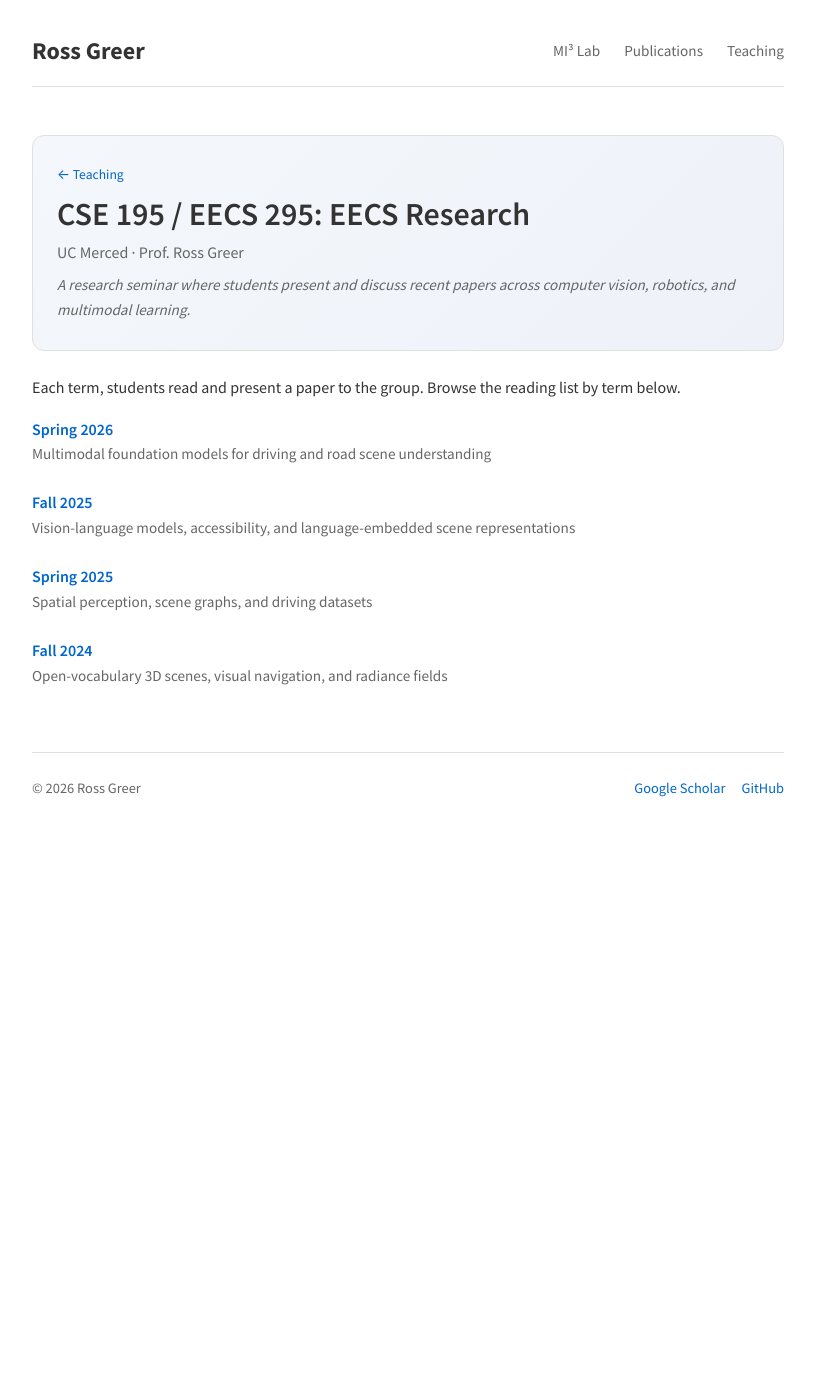
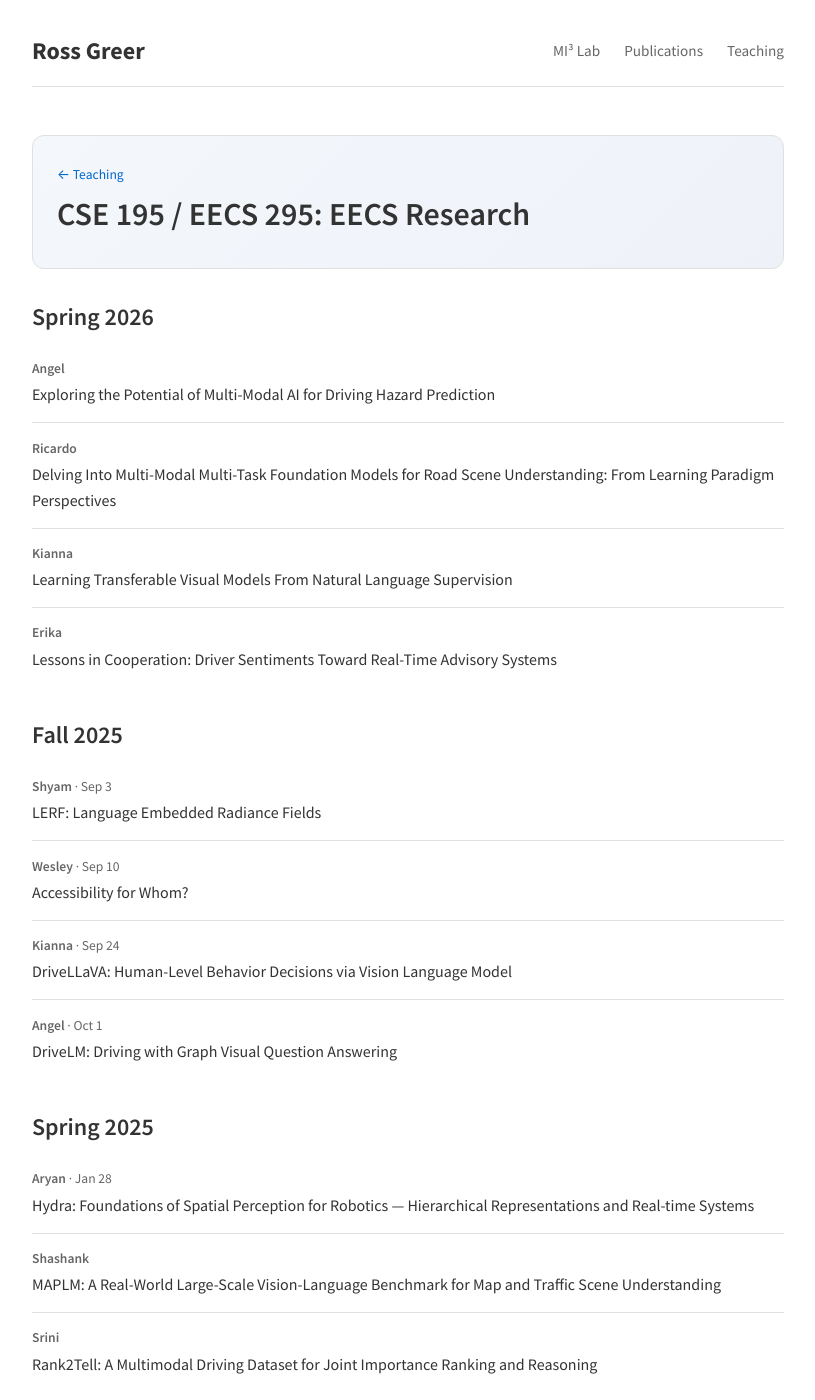
Before and after one commit to rossgreer/rossgreer.github.io, a Jekyll site: the page built from cse195.md, in a window 1280 px wide and 1400 px high. Shown: the whole window, without its empty margins (232-1047 px from the left). Built offline with Jekyll 4.4.1, drawn with Linux system fonts in a browser that asks for light colours; some web fonts are replaced; some of the changed text lies outside the part shown.

Commit message:
Consolidate CSE 195/295 seminar into a single page
Merge the per-term subpages into one CSE 195/295 page listing all
terms, remove the hero byline and description, and drop the Sven
intro entry (not a paper).

Co-Authored-By: Claude Opus 4.7 <noreply@anthropic.com>

```diff
--- a/cse195.md
+++ b/cse195.md
@@ -7,28 +7,100 @@ permalink: /teaching/cse195/
 <div class="course-hero">
   <div class="course-hero-eyebrow"><a href="{{ '/teaching' | relative_url }}">&larr; Teaching</a></div>
   <h1>CSE 195 / EECS 295: EECS Research</h1>
-  <p class="course-hero-sub">UC Merced &middot; Prof. Ross Greer</p>
-  <p class="course-hero-tag">A research seminar where students present and discuss recent papers across computer vision, robotics, and multimodal learning.</p>
 </div>
 
-Each term, students read and present a paper to the group. Browse the reading list by term below.
+## Spring 2026
 
-<div class="course">
-  <div class="course-title"><a href="{{ '/teaching/cse195/spring2026' | relative_url }}">Spring 2026</a></div>
-  <div class="course-info">Multimodal foundation models for driving and road scene understanding</div>
-</div>
+<ul class="paper-list">
+  <li class="paper-item">
+    <div class="paper-meta"><span class="paper-presenter">Angel</span></div>
+    <div class="paper-title">Exploring the Potential of Multi-Modal AI for Driving Hazard Prediction</div>
+  </li>
+  <li class="paper-item">
+    <div class="paper-meta"><span class="paper-presenter">Ricardo</span></div>
+    <div class="paper-title">Delving Into Multi-Modal Multi-Task Foundation Models for Road Scene Understanding: From Learning Paradigm Perspectives</div>
+  </li>
+  <li class="paper-item">
+    <div class="paper-meta"><span class="paper-presenter">Kianna</span></div>
+    <div class="paper-title">Learning Transferable Visual Models From Natural Language Supervision</div>
+  </li>
+  <li class="paper-item">
+    <div class="paper-meta"><span class="paper-presenter">Erika</span></div>
+    <div class="paper-title">Lessons in Cooperation: Driver Sentiments Toward Real-Time Advisory Systems</div>
+  </li>
+</ul>
 
-<div class="course">
-  <div class="course-title"><a href="{{ '/teaching/cse195/fall2025' | relative_url }}">Fall 2025</a></div>
-  <div class="course-info">Vision-language models, accessibility, and language-embedded scene representations</div>
-</div>
+## Fall 2025
 
-<div class="course">
-  <div class="course-title"><a href="{{ '/teaching/cse195/spring2025' | relative_url }}">Spring 2025</a></div>
-  <div class="course-info">Spatial perception, scene graphs, and driving datasets</div>
-</div>
+<ul class="paper-list">
+  <li class="paper-item">
+    <div class="paper-meta"><span class="paper-presenter">Shyam</span> &middot; Sep 3</div>
+    <div class="paper-title">LERF: Language Embedded Radiance Fields</div>
+  </li>
+  <li class="paper-item">
+    <div class="paper-meta"><span class="paper-presenter">Wesley</span> &middot; Sep 10</div>
+    <div class="paper-title">Accessibility for Whom?</div>
+  </li>
+  <li class="paper-item">
+    <div class="paper-meta"><span class="paper-presenter">Kianna</span> &middot; Sep 24</div>
+    <div class="paper-title">DriveLLaVA: Human-Level Behavior Decisions via Vision Language Model</div>
+  </li>
+  <li class="paper-item">
+    <div class="paper-meta"><span class="paper-presenter">Angel</span> &middot; Oct 1</div>
+    <div class="paper-title">DriveLM: Driving with Graph Visual Question Answering</div>
+  </li>
+</ul>
 
-<div class="course">
-  <div class="course-title"><a href="{{ '/teaching/cse195/fall2024' | relative_url }}">Fall 2024</a></div>
-  <div class="course-info">Open-vocabulary 3D scenes, visual navigation, and radiance fields</div>
-</div>
+## Spring 2025
+
+<ul class="paper-list">
+  <li class="paper-item">
+    <div class="paper-meta"><span class="paper-presenter">Aryan</span> &middot; Jan 28</div>
+    <div class="paper-title">Hydra: Foundations of Spatial Perception for Robotics &mdash; Hierarchical Representations and Real-time Systems</div>
+  </li>
+  <li class="paper-item">
+    <div class="paper-meta"><span class="paper-presenter">Shashank</span></div>
+    <div class="paper-title">MAPLM: A Real-World Large-Scale Vision-Language Benchmark for Map and Traffic Scene Understanding</div>
+  </li>
+  <li class="paper-item">
+    <div class="paper-meta"><span class="paper-presenter">Srini</span></div>
+    <div class="paper-title">Rank2Tell: A Multimodal Driving Dataset for Joint Importance Ranking and Reasoning</div>
+  </li>
+</ul>
+
+## Fall 2024
+
+<ul class="paper-list">
+  <li class="paper-item">
+    <div class="paper-meta"><span class="paper-presenter">Shashank</span> &middot; Feb 11</div>
+    <div class="paper-title">Tutorial / Demo Using UCM Pinnacles</div>
+  </li>
+  <li class="paper-item">
+    <div class="paper-meta"><span class="paper-presenter">Guillermo</span> &middot; Feb 18</div>
+    <div class="paper-title">Trimodal Contrastive Loss for Text-to-Shape Retrieval</div>
+  </li>
+  <li class="paper-item">
+    <div class="paper-meta"><span class="paper-presenter">Srini</span> &middot; Mar 11</div>
+    <div class="paper-title">ConceptGraphs: Open-Vocabulary 3D Scene Graphs for Perception and Planning</div>
+  </li>
+  <li class="paper-item">
+    <div class="paper-meta"><span class="paper-presenter">Harsha</span> &middot; Mar 18</div>
+    <div class="paper-title">ViNT: A Foundation Model for Visual Navigation</div>
+  </li>
+  <li class="paper-item">
+    <div class="paper-meta"><span class="paper-presenter">Parthib</span> &middot; Apr 1</div>
+    <div class="paper-title">GNM: A General Navigation Model to Drive Any Robot</div>
+  </li>
+  <li class="paper-item">
+    <div class="paper-meta"><span class="paper-presenter">Aryan</span> &middot; Apr 8</div>
+    <div class="paper-title">SpatialRGPT: Grounded Spatial Reasoning in Vision-Language Models</div>
+  </li>
+  <li class="paper-item">
+    <div class="paper-meta"><span class="paper-presenter">Shashank</span> &middot; Apr 15</div>
+    <div class="paper-title">LERF: Language Embedded Radiance Fields</div>
+  </li>
+  <li class="paper-item">
+    <div class="paper-meta"><span class="paper-presenter">Aryan</span> &middot; Oct 29</div>
+    <div class="paper-title">Clio: Real-time Task-Driven Open-Set 3D Scene Graphs</div>
+  </li>
+</ul>
```
Also changed, not shown: cse195-fall2024.md (deleted, +0 -51 lines), cse195-fall2025.md (deleted, +0 -31 lines), cse195-spring2025.md (deleted, +0 -27 lines), cse195-spring2026.md (deleted, +0 -31 lines), .claude/settings.local.json.
